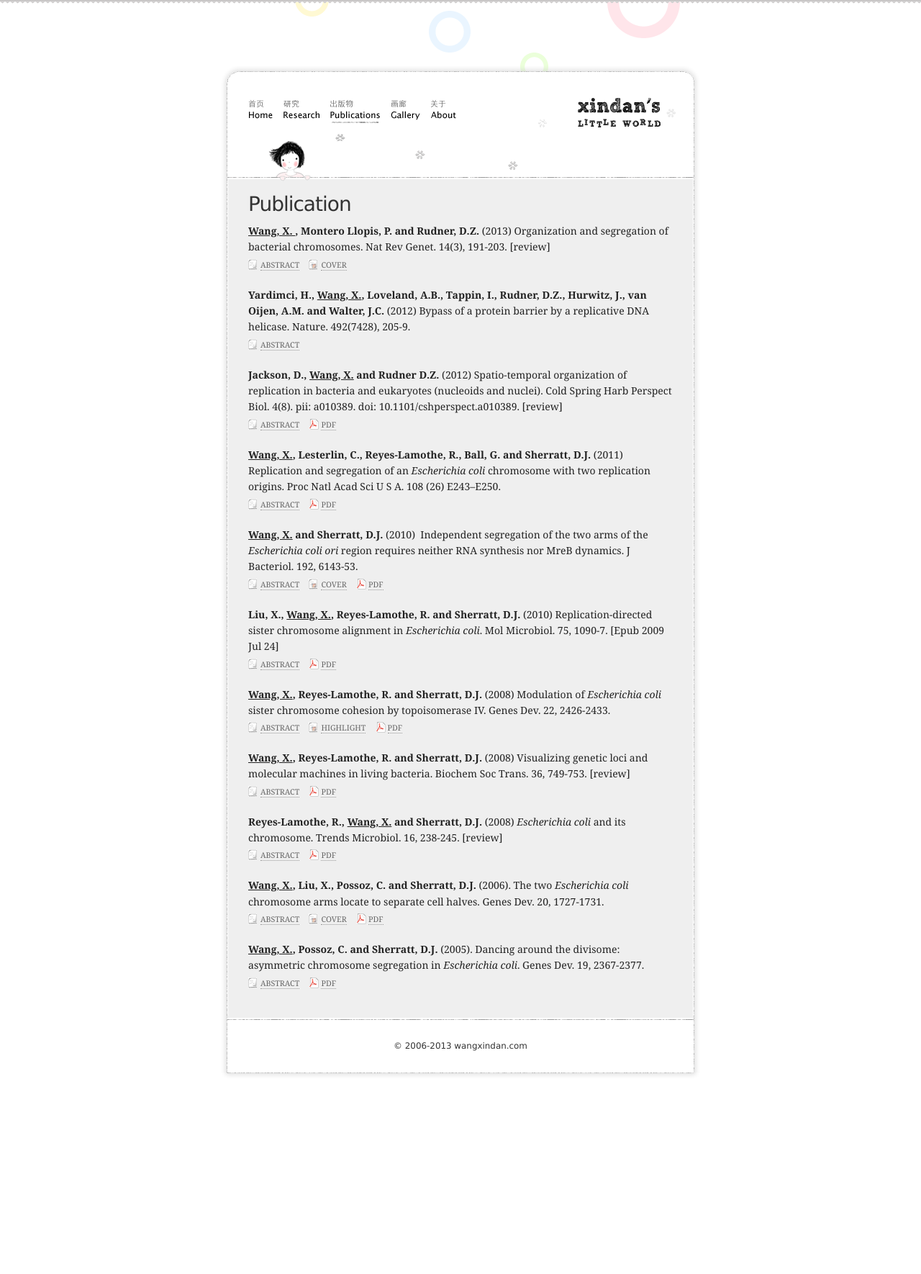
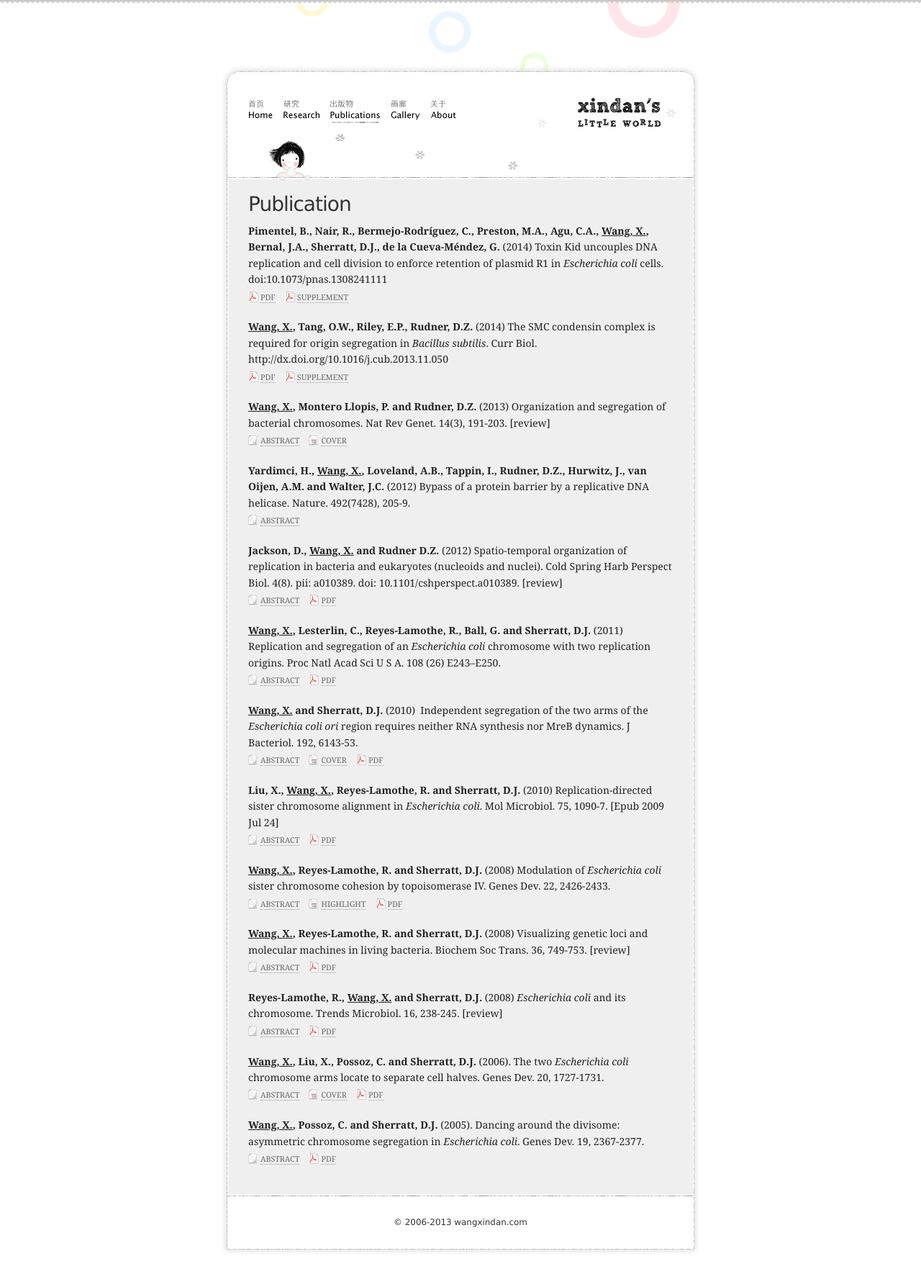
Before and after one commit to xindan/xindan.github.io, a Jekyll site: the page built from publication/index.html, in a window 1280 px wide. Shown: the whole page at 72% size. Built offline with Jekyll 4.4.1, drawn with Linux system fonts in a browser that asks for light colours; Markdown is read by kramdown in place of the engine named in the settings; before the commit the page ends 1525 px from its top, so only the background shows below that.

Commit message:
Add new pubs

```diff
--- a/media/css/screen.css
+++ b/media/css/screen.css
@@ -341,18 +341,10 @@ body.pub #main-content ul li {
 	line-height: 160%;
 }
 
-body.pub #main-content ul li span {
-	text-decoration: underline;
-}
-
 body.pub #main-content ul li p {
 	margin: 3px 0 0;
 	font-size: .9em;
 	color: #777;
-}
-
-body.pub #main-content ul li strong {
-	color: #222;
 }
 
 body.pub #main-content ul li p a {
--- a/publication/index.html
+++ b/publication/index.html
@@ -9,82 +9,96 @@ class: pub
 	<h2>Publication</h2>
 	<ul>
 		<li>
-			<strong><span>Wang, X. </span>, Montero Llopis, P. and Rudner, D.Z.</strong> (2013) Organization and segregation of bacterial chromosomes. Nat Rev Genet. 14(3), 191-203. [review]
+			<b>Pimentel, B., Nair, R., Bermejo-Rodríguez, C., Preston, M.A., Agu, C.A., <u>Wang, X.</u>, Bernal, J.A., Sherratt, D.J., de la Cueva-Méndez, G.</b> (2014) Toxin Kid uncouples DNA replication and cell division to enforce retention of plasmid R1 in <i>Escherichia coli</i> cells. doi:10.1073/pnas.1308241111
 			<p>
-				<a class="abs" href="http://www.nature.com/nrg/journal/v14/n3/full/nrg3375.html"><span>Abstract</span></a>
-				<a class="cover" href="/media/pdfs/Wang 2013 NRG cover.pdf"><span>Cover</span></a>
+				<a class="pdf" href="/media/pdfs/Pimentel_2014_PNAS.pdf"><span>PDF</span></a>
+				<a class="pdf" href="/media/pdfs/Pimental_2014_PNAS_SI.pdf"><span>Supplement</span></a>
 			</p>
 		</li>
 		<li>
-			<strong>Yardimci, H., <span>Wang, X.</span>, Loveland, A.B., Tappin, I., Rudner, D.Z., Hurwitz, J., van Oijen, A.M. and Walter, J.C.</strong> (2012) Bypass of a protein barrier by a replicative DNA helicase. Nature. 492(7428), 205-9.
+			<b><u>Wang, X.</u>, Tang, O.W., Riley, E.P., Rudner, D.Z.</b> (2014) The SMC condensin complex is required for origin segregation in <i>Bacillus subtilis</i>. Curr Biol. http://dx.doi.org/10.1016/j.cub.2013.11.050
+			<p>
+				<a class="pdf" href="/media/pdfs/Wang_2014_Curr_Bio.pdf"><span>PDF</span></a>
+				<a class="pdf" href="/media/pdfs/Wang_2014_Curr_Bio_Supp.pdf"><span>Supplement</span></a>
+			</p>
+		</li>
+		<li>
+			<b><u>Wang, X.</u>, Montero Llopis, P. and Rudner, D.Z.</b> (2013) Organization and segregation of bacterial chromosomes. Nat Rev Genet. 14(3), 191-203. [review]
+			<p>
+				<a class="abs" href="http://www.nature.com/nrg/journal/v14/n3/full/nrg3375.html"><span>Abstract</span></a>
+				<a class="cover" href="/media/pdfs/Wang_2013_NRG_cover.pdf"><span>Cover</span></a>
+			</p>
+		</li>
+		<li>
+			<b>Yardimci, H., <u>Wang, X.</u>, Loveland, A.B., Tappin, I., Rudner, D.Z., Hurwitz, J., van Oijen, A.M. and Walter, J.C.</b> (2012) Bypass of a protein barrier by a replicative DNA helicase. Nature. 492(7428), 205-9.
 			<p>
 				<a class="abs" href="http://www.nature.com/nature/journal/vaop/ncurrent/full/nature11730.html"><span>Abstract</span></a>
 			</p>
 		</li>
 		<li>
-			<strong>Jackson, D., <span>Wang, X.</span> and Rudner D.Z.</strong> (2012) Spatio-temporal organization of replication in bacteria and eukaryotes (nucleoids and nuclei). Cold Spring Harb Perspect Biol. 4(8). pii: a010389. doi: 10.1101/cshperspect.a010389. [review]
+			<b>Jackson, D., <u>Wang, X.</u> and Rudner D.Z.</b> (2012) Spatio-temporal organization of replication in bacteria and eukaryotes (nucleoids and nuclei). Cold Spring Harb Perspect Biol. 4(8). pii: a010389. doi: 10.1101/cshperspect.a010389. [review]
 			<p>
 				<a class="abs" href="http://cshperspectives.cshlp.org/content/4/8/a010389.abstract"><span>Abstract</span></a>
-				<a class="pdf" href="/media/pdfs/Jackson 2012 CSH.pdf"><span>PDF</span></a>
+				<a class="pdf" href="/media/pdfs/Jackson_2012_CSH.pdf"><span>PDF</span></a>
 			</p>
 		</li>
 		<li>
-			<strong><span>Wang, X.</span>, Lesterlin, C., Reyes-Lamothe, R., Ball, G. and Sherratt, D.J.</strong> (2011) Replication and segregation of an <em>Escherichia coli</em> chromosome with two replication origins. Proc Natl Acad Sci U S A. 108 (26) E243–E250.
+			<b><u>Wang, X.</u>, Lesterlin, C., Reyes-Lamothe, R., Ball, G. and Sherratt, D.J.</b> (2011) Replication and segregation of an <i>Escherichia coli</i> chromosome with two replication origins. Proc Natl Acad Sci U S A. 108 (26) E243–E250.
 			<p>
 				<a class="abs" href="http://www.pnas.org/content/early/2011/06/07/1100874108.abstract"><span>Abstract</span></a>
-				<a class="pdf" href="/media/pdfs/Wang 2011 PNAS.pdf"><span>PDF</span></a>
+				<a class="pdf" href="/media/pdfs/Wang_2011_PNAS.pdf"><span>PDF</span></a>
 			</p>
 		</li>
 		<li>
-			<strong><span>Wang, X.</span> and Sherratt, D.J.</strong> (2010)  Independent segregation of the two arms of the <em>Escherichia coli ori</em> region requires neither RNA synthesis nor MreB dynamics. J Bacteriol. 192, 6143-53.
+			<b><u>Wang, X.</u> and Sherratt, D.J.</b> (2010)  Independent segregation of the two arms of the <i>Escherichia coli ori</i> region requires neither RNA synthesis nor MreB dynamics. J Bacteriol. 192, 6143-53.
 			<p>
 				<a class="abs" href="http://jb.asm.org/cgi/content/abstract/192/23/6143"><span>Abstract</span></a>
 				<a class="cover" href="http://jb.asm.org/content/vol192/issue23/cover.dtl"><span>Cover</span></a>
-				<a class="pdf" href="/media/pdfs/Wang 2010 JBact.pdf"><span>PDF</span></a>
+				<a class="pdf" href="/media/pdfs/Wang_2010_JBact.pdf"><span>PDF</span></a>
 			</p>
 		</li>
 		<li>
-			<strong>Liu, X., <span>Wang, X.</span>, Reyes-Lamothe, R. and Sherratt, D.J.</strong> (2010) Replication-directed sister chromosome alignment in <em>Escherichia coli</em>. Mol Microbiol. 75, 1090-7. [Epub 2009 Jul 24]
+			<b>Liu, X., <u>Wang, X.</u>, Reyes-Lamothe, R. and Sherratt, D.J.</b> (2010) Replication-directed sister chromosome alignment in <i>Escherichia coli</i>. Mol Microbiol. 75, 1090-7. [Epub 2009 Jul 24]
 			<p>
 				<a class="abs" href="http://www3.interscience.wiley.com/journal/122521753/abstract"><span>Abstract</span></a>
-				<a class="pdf" href="/media/pdfs/Liu 2009 MolMicrobiol.pdf"><span>PDF</span></a>
+				<a class="pdf" href="/media/pdfs/Liu_2009_MolMicrobiol.pdf"><span>PDF</span></a>
 			</p>
 		</li>
 		<li>
-			<strong><span>Wang, X.</span>, Reyes-Lamothe, R. and Sherratt, D.J.</strong> (2008) Modulation of <em>Escherichia coli</em> sister chromosome cohesion by topoisomerase IV. Genes Dev. 22, 2426-2433.
+			<b><u>Wang, X.</u>, Reyes-Lamothe, R. and Sherratt, D.J.</b> (2008) Modulation of <i>Escherichia coli</i> sister chromosome cohesion by topoisomerase IV. Genes Dev. 22, 2426-2433.
 			<p>
 				<a class="abs" href="http://genesdev.cshlp.org/cgi/content/abstract/22/17/2426"><span>Abstract</span></a>
 				<a class="cover" href="http://genesdev.cshlp.org/cgi/content/abstract/22/17/2297"><span>Highlight</span></a>
-				<a class="pdf" href="/media/pdfs/Wang 2008 GenDev.pdf"><span>PDF</span></a>
+				<a class="pdf" href="/media/pdfs/Wang_2008_GenDev.pdf"><span>PDF</span></a>
 			</p>
 		</li>
 		<li>
-			<strong><span>Wang, X.</span>, Reyes-Lamothe, R. and Sherratt, D.J.</strong> (2008) Visualizing genetic loci and molecular machines in living bacteria. Biochem Soc Trans. 36, 749-753. [review]
+			<b><u>Wang, X.</u>, Reyes-Lamothe, R. and Sherratt, D.J.</b> (2008) Visualizing genetic loci and molecular machines in living bacteria. Biochem Soc Trans. 36, 749-753. [review]
 			<p>
 				<a class="abs" href="http://www.ncbi.nlm.nih.gov/pubmed/18631152"><span>Abstract</span></a>
-				<a class="pdf" href="/media/pdfs/Wang 2008 BiochemSocTrans.pdf"><span>PDF</span></a>
+				<a class="pdf" href="/media/pdfs/Wang_2008_BiochemSocTrans.pdf"><span>PDF</span></a>
 			</p>
 		</li>
 		<li>
-			<strong>Reyes-Lamothe, R., <span>Wang, X.</span> and Sherratt, D.J.</strong> (2008) <em>Escherichia coli</em> and its chromosome. Trends Microbiol. 16, 238-245. [review]
+			<b>Reyes-Lamothe, R., <u>Wang, X.</u> and Sherratt, D.J.</b> (2008) <i>Escherichia coli</i> and its chromosome. Trends Microbiol. 16, 238-245. [review]
 			<p>
 				<a class="abs" href="http://www.ncbi.nlm.nih.gov/pubmed/18406139"><span>Abstract</span></a>
-				<a class="pdf" href="/media/pdfs/Reyes 2008 TiM.pdf"><span>PDF</span></a>
+				<a class="pdf" href="/media/pdfs/Reyes_2008_TiM.pdf"><span>PDF</span></a>
 			</p>
 		</li>
 		<li>
-			<strong><span>Wang, X.</span>, Liu, X., Possoz, C. and Sherratt, D.J.</strong> (2006). The two <em>Escherichia coli</em> chromosome arms locate to separate cell halves. Genes Dev. 20, 1727-1731.
+			<b><u>Wang, X.</u>, Liu, X., Possoz, C. and Sherratt, D.J.</b> (2006). The two <i>Escherichia coli</i> chromosome arms locate to separate cell halves. Genes Dev. 20, 1727-1731.
 			<p>
 				<a class="abs" href="http://www.genesdev.org/cgi/content/abstract/20/13/1727"><span>Abstract</span></a>
 				<a class="cover" href="http://www.genesdev.org/content/vol20/issue13/cover.shtml"><span>Cover</span></a>
-				<a class="pdf" href="/media/pdfs/Wang 2006 GenDev.pdf"><span>PDF</span></a>
+				<a class="pdf" href="/media/pdfs/Wang_2006_GenDev.pdf"><span>PDF</span></a>
 			</p>
 		</li>
 		<li>
-			<strong><span>Wang, X.</span>, Possoz, C. and Sherratt, D.J.</strong> (2005). Dancing around the divisome: asymmetric chromosome segregation in <em>Escherichia coli</em>. Genes Dev. 19, 2367-2377.
+			<b><u>Wang, X.</u>, Possoz, C. and Sherratt, D.J.</b> (2005). Dancing around the divisome: asymmetric chromosome segregation in <i>Escherichia coli</i>. Genes Dev. 19, 2367-2377.
 			<p>
 				<a class="abs" href="http://www.genesdev.org/cgi/content/abstract/19/19/2367"><span>Abstract</span></a>
-				<a class="pdf" href="/media/pdfs/Wang 2005 GenDev.pdf"><span>PDF</span></a>
+				<a class="pdf" href="/media/pdfs/Wang_2005_GenDev.pdf"><span>PDF</span></a>
 			</p>
 		</li>
 	</ul>
```
Also changed, not shown: 24 other files.
